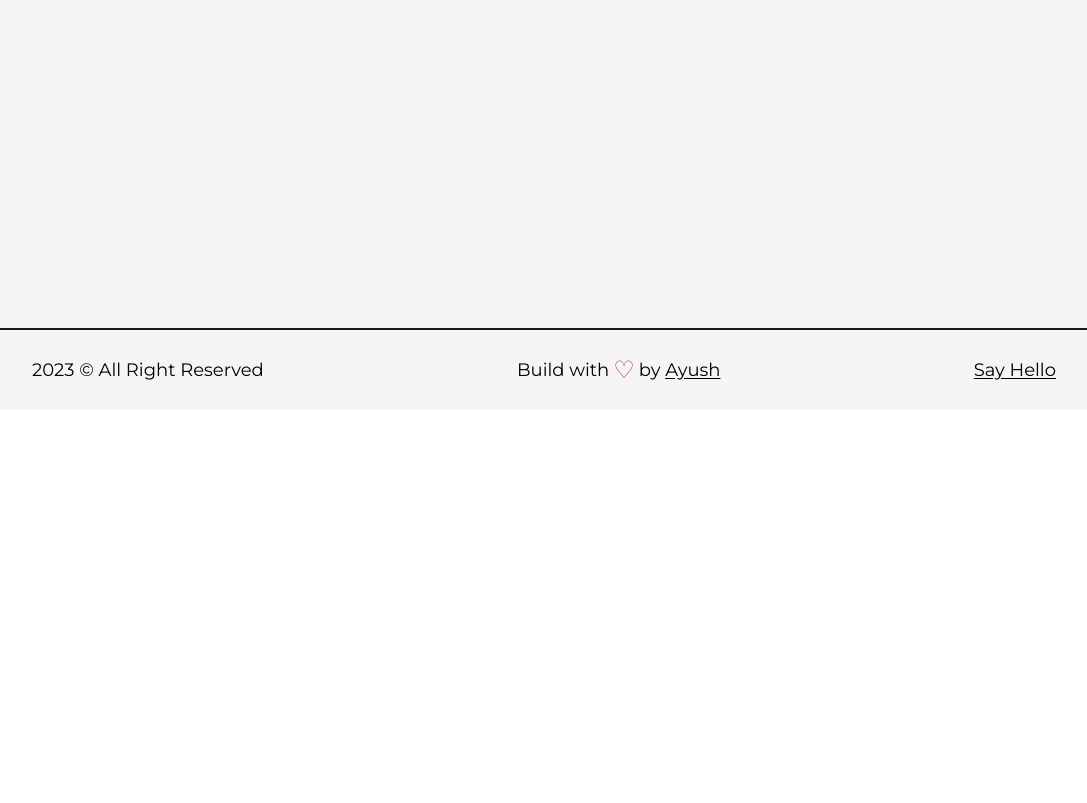
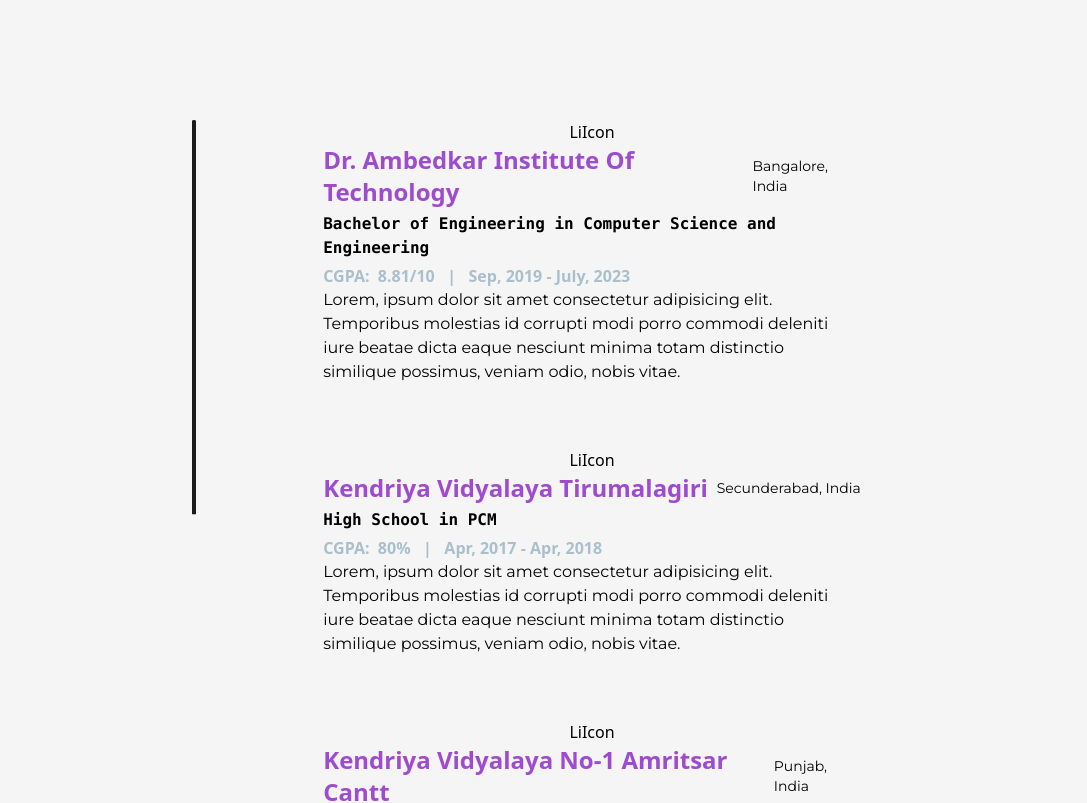
Before and after one commit to ayushkumarmishra/portfolio_2023, a React (Vite) app: page /about in a window 1280 px wide. Shown: the part 880-1683 px from the top of the page, without its empty margins (96-1183 px from the left). Before the commit the page ends 1290 px from the top, so only its background shows below. Built offline with nearby package versions, Linux system fonts and the light colour scheme.

Commit message:
education component feature added.

```diff
--- a/src/App.jsx
+++ b/src/App.jsx
@@ -17,10 +17,10 @@ function App() {
 
   return (
     <>
-      {/* {!isLoaded && <Preloader />} */}
+      {!isLoaded && <Preloader />}
       {isLoaded && (
         <div>
-          {/* <Cursor /> */}
+          <Cursor />
           <CommonNavbar />
           <HeaderNavbar />
           <Outlet />
--- a/src/components/About/Education.jsx
+++ b/src/components/About/Education.jsx
@@ -1,4 +1,44 @@
+/* eslint-disable react/prop-types */
+import { motion, useScroll } from "framer-motion";
+import { useRef } from "react";
+import LiIcon from "./LiIcon";
+
+const Details = ({ Name, Place, Degree, Branch, time, CGPA }) => {
+  return (
+    <li className="flex flex-col mx-auto items-center justify-between my-8 first:mt-0 last:mb-0 w-[70%]">
+      <LiIcon />
+      <div>
+        <span className="flex flex-row justify-between items-center">
+          <motion.h3 className="font-bold capitalize text-education text-2xl">
+            {Name}
+          </motion.h3>
+          <h4 className="font-bold/80 font-montserrat text-sm">
+            {Place}, India
+          </h4>
+        </span>
+        <span className="flex font-mono my-1 font-bold">
+          {Degree}&nbsp;{Branch}
+        </span>
+        <span className="text-degree/40 font-extrabold w-full">
+          CGPA: &nbsp;{CGPA}&nbsp; &nbsp;|&nbsp;&nbsp; {time}
+        </span>
+        <p className="text-md font-montserrat">
+          Lorem, ipsum dolor sit amet consectetur adipisicing elit. Temporibus
+          molestias id corrupti modi porro commodi deleniti iure beatae dicta
+          eaque nesciunt minima totam distinctio similique possimus, veniam
+          odio, nobis vitae.
+        </p>
+      </div>
+    </li>
+  );
+};
+
 const Education = () => {
+  const ref = useRef(null);
+  const { scrollYProgress } = useScroll({
+    target: ref,
+    offset: ["start end", "center start"],
+  });
   return (
     <div className="my-52">
       <div className="font-sans overflow-ellipsis mb-3 text-dark/60 w-7/12 font-extrabold !items-start text-2xl uppercase flex flex-row">
@@ -13,10 +53,38 @@ const Education = () => {
         <h2 className="mr-1">N</h2>
         <hr className="w-full mx-auto border-2 mt-3 h-0 mb-3 " />
       </div>
-
-      <ul>
-        <li></li>
-      </ul>
+      <div ref={ref} className="w-[75%] mx-auto relative my-32">
+        <motion.div
+          style={{ scaleY: scrollYProgress }}
+          className="absolute left-8 top-0 w-[4px] h-full bg-dark rounded-md origin-top"
+        ></motion.div>
+        <ul className="w-full flex flex-col items-start justify-between ml-12">
+          <Details
+            Name="Dr. Ambedkar Institute Of Technology"
+            Place="Bangalore"
+            Degree="Bachelor of Engineering in"
+            Branch="Computer Science and Engineering"
+            time="Sep, 2019 - July, 2023"
+            CGPA="8.81/10"
+          />
+          <Details
+            Name="Kendriya Vidyalaya Tirumalagiri"
+            Place="Secunderabad"
+            Degree="High School in"
+            Branch="PCM"
+            time="Apr, 2017 - Apr, 2018"
+            CGPA="80%"
+          />
+          <Details
+            Name="Kendriya Vidyalaya No-1 Amritsar Cantt"
+            Place="Punjab"
+            Degree="Senior Secondary"
+            Branch=""
+            time="Apr, 2015 - Apr, 2016"
+            CGPA="10/10"
+          />
+        </ul>
+      </div>
     </div>
   );
 };
--- /dev/null
+++ b/src/components/About/LiIcon.jsx
@@ -0,0 +1,5 @@
+const LiIcon = () => {
+  return <div>LiIcon</div>;
+};
+
+export default LiIcon;
--- a/src/components/Home/Home.jsx
+++ b/src/components/Home/Home.jsx
@@ -43,7 +43,7 @@ function Home() {
       <Layout className="pt-0">
         <div className="flex items-center justify-between w-full">
           <motion.div
-            className="w-1/2 picture-container"
+            className="w-1/2 picture-container "
             onMouseMove={handleMouse}
             style={{
               rotateX,
--- a/tailwind.config.js
+++ b/tailwind.config.js
@@ -16,6 +16,9 @@ export default {
       grey: "#00000080",
       active: "#919292",
       text: "#444242 ",
+      education: "#9F4BD0",
+      orange: "#ffaa00",
+      degree: "#37718E",
     },
   },
   plugins: [],
```
Also changed, not shown: 1 other file (tests, documents, lock files or other folders).
